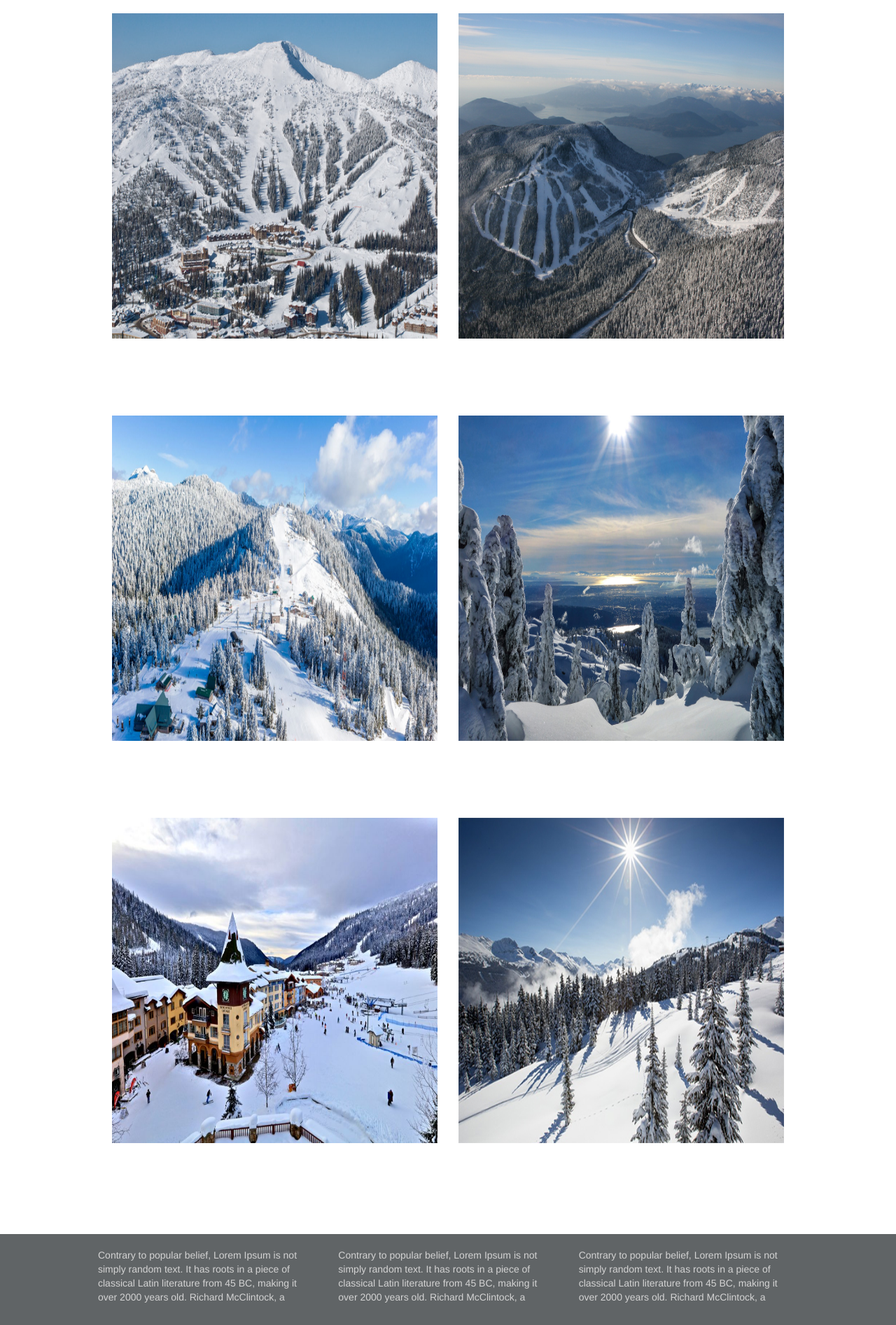
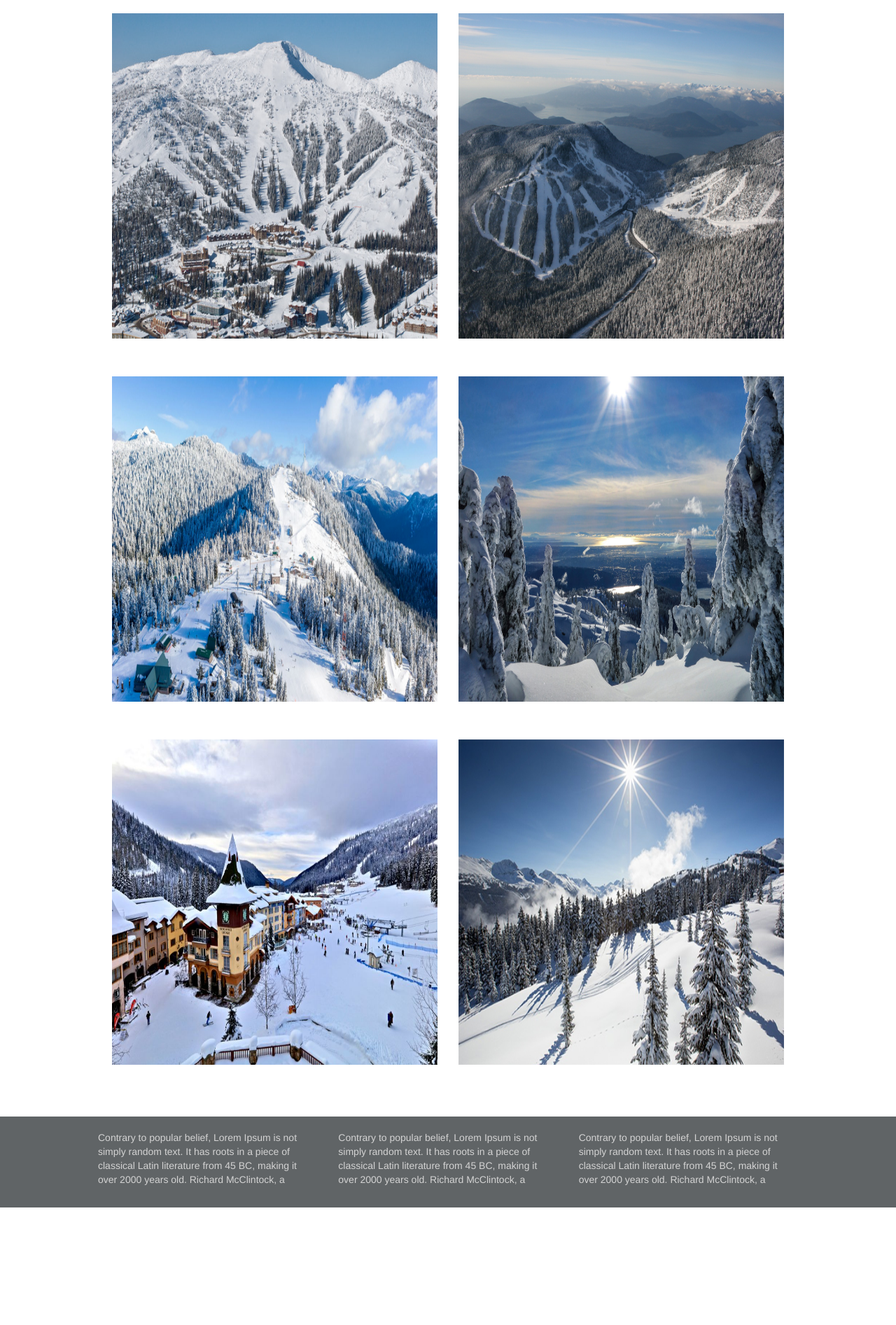
Before and after one commit to jmkim2392/G3_BCBoarding, a PHP site: page /slopes.html in a window 1280 px wide. Shown: the part 866-2760 px from the top of the page at 70% size. After the commit the page ends 2592 px from the top, so only its background shows below. Run offline with PHP 8.4, Linux system fonts and the light colour scheme; some libraries are stand-ins or nearby versions.

Commit message:
edited css

```diff
--- a/Style/base.css
+++ b/Style/base.css
@@ -341,7 +341,9 @@ background-color: white;
     max-width: 100%;
     height: auto;
 }
-
+.SlopesCard {
+    margin-bottom: -4em;
+}
 .SlopesCard img {
     height:465px;
     width:465px;
@@ -352,7 +354,6 @@ background-color: white;
     bottom:430px;
     font-size: 4em;
     background-color:white;
-    opacity:1;
 }
 
 .SlopesCard:hover img {
@@ -360,7 +361,7 @@ background-color: white;
 }
 .SlopesCard:hover .SlopesText {
     visibility:visible;
-    opacity: 1;
+    opacity: .8;
 }
 
 /* Forum Page */
```
